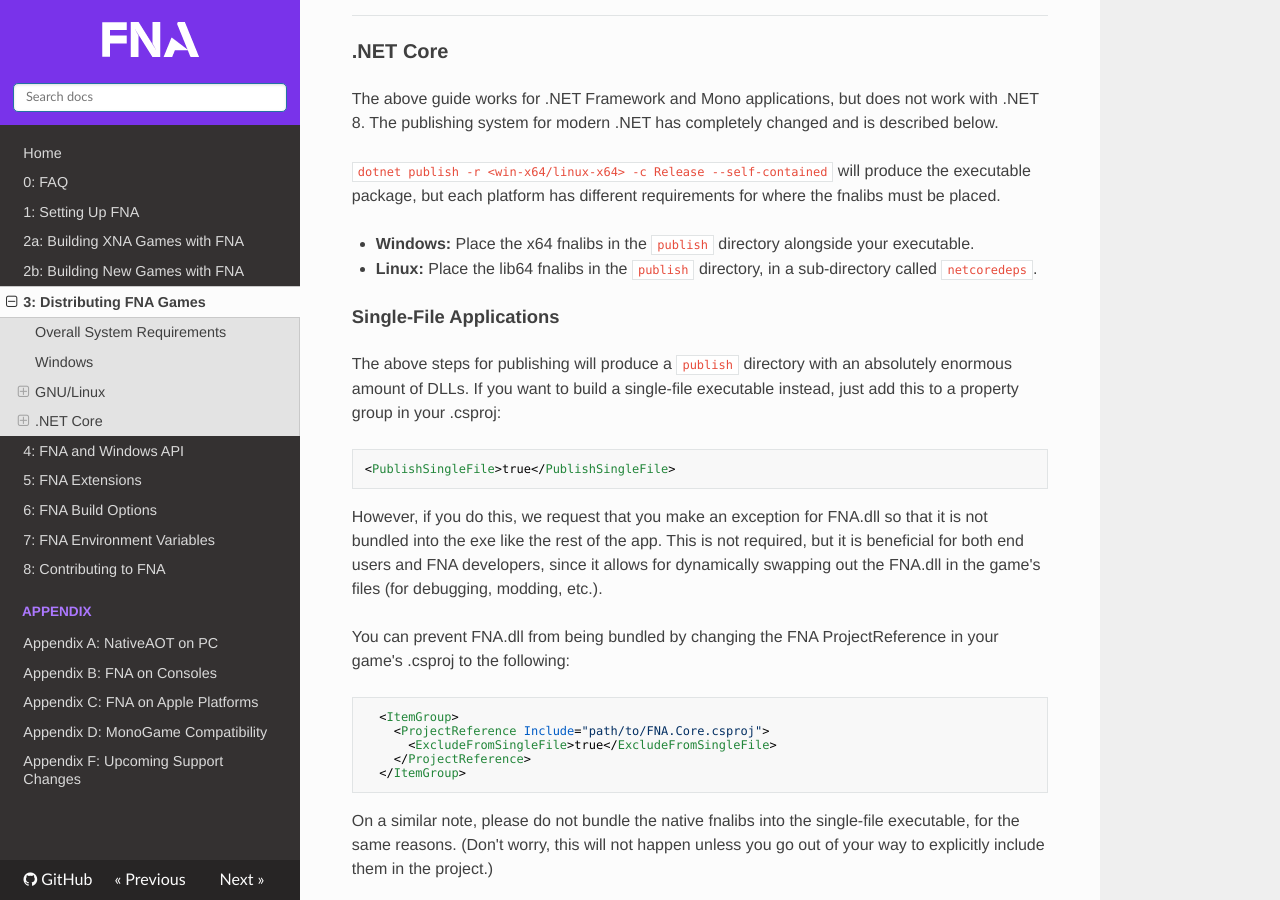
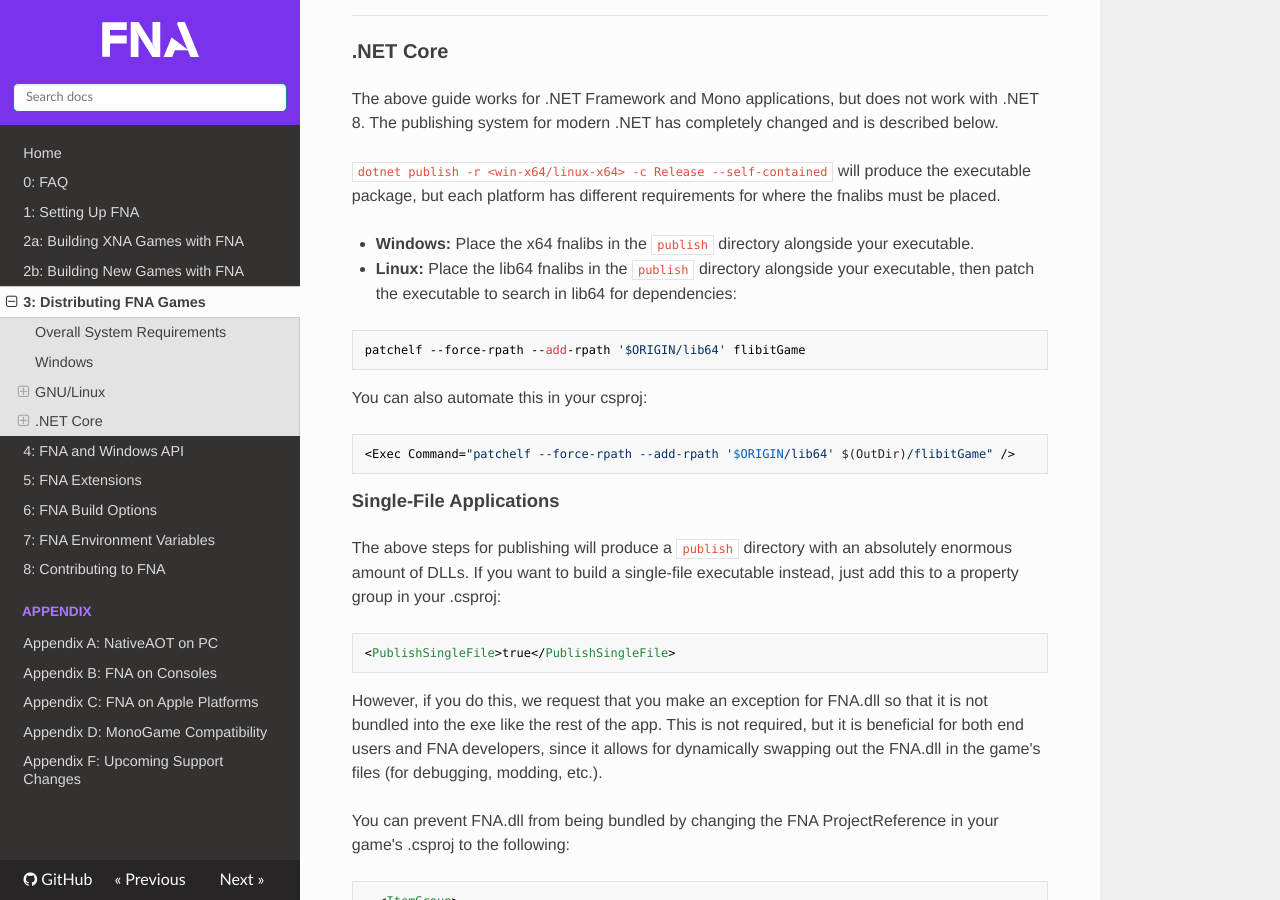
Before and after one commit to FNA-XNA/docs, an MkDocs documentation site: the page built from docs/3:-Distributing-FNA-Games.md, in a window 1280 px wide and 900 px high, scrolled down 3024 px. Built offline with MkDocs 1.6.1, drawn with Linux system fonts in a browser that asks for light colours; nearby versions of some CDN libraries.

Commit message:
Use patchelf to restore rpath on Linux .NET Core

````diff
--- a/docs/3:-Distributing-FNA-Games.md
+++ b/docs/3:-Distributing-FNA-Games.md
@@ -116,7 +116,16 @@ The above guide works for .NET Framework and Mono applications, but does not wor
 `dotnet publish -r <win-x64/linux-x64> -c Release --self-contained` will produce the executable package, but each platform has different requirements for where the fnalibs must be placed.
 
 * **Windows:** Place the x64 fnalibs in the `publish` directory alongside your executable.
-* **Linux:** Place the lib64 fnalibs in the `publish` directory, in a sub-directory called `netcoredeps`.
+* **Linux:** Place the lib64 fnalibs in the `publish` directory alongside your executable, then patch the executable to search in lib64 for dependencies:
+
+```
+patchelf --force-rpath --add-rpath '$ORIGIN/lib64' flibitGame
+```
+
+You can also automate this in your csproj:
+```
+<Exec Command="patchelf --force-rpath --add-rpath '$ORIGIN/lib64' $(OutDir)/flibitGame" />
+```
 
 #### Single-File Applications
 
````
